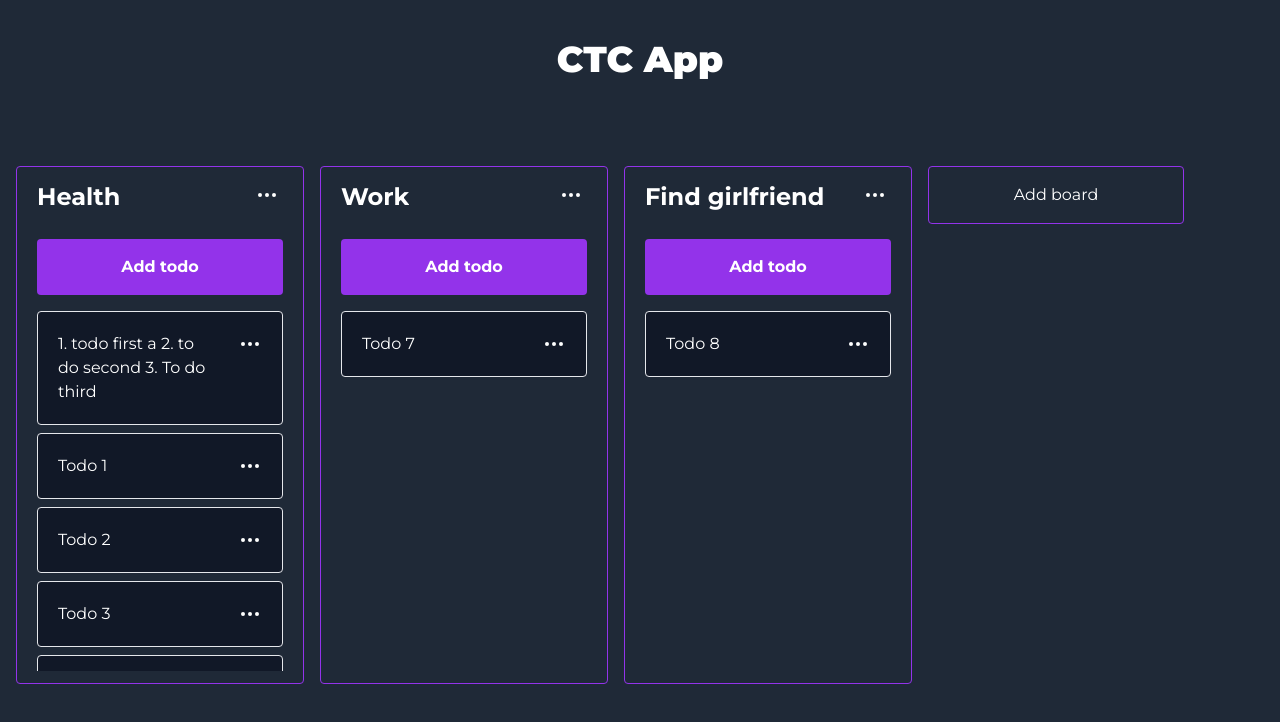
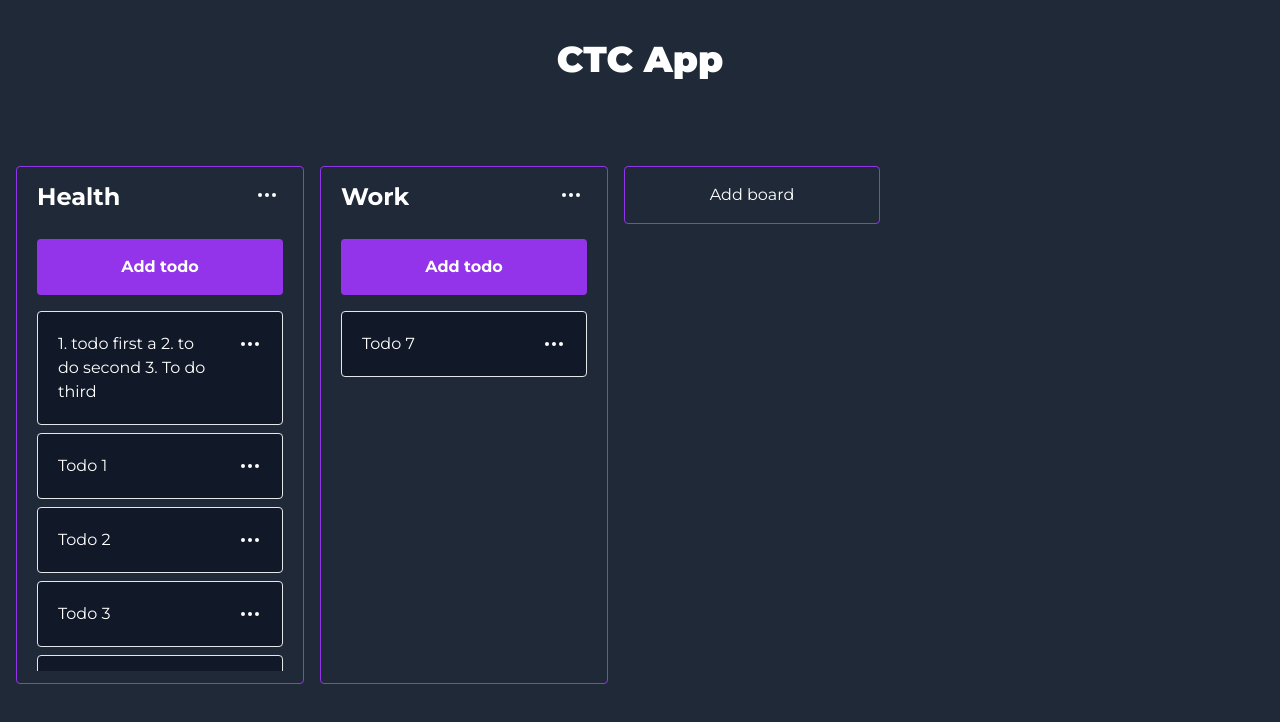
Before and after one commit to RamiRami96/Tartip, a React (Vite) app: page / in a window 1280 px wide. Shown: the top 722 px of the page. Built offline with nearby package versions, Linux system fonts and the light colour scheme.

Commit message:
fix/remove menu component

```diff
--- a/src/state/initialStates/boardState.ts
+++ b/src/state/initialStates/boardState.ts
@@ -34,16 +34,6 @@ export const initialStateBoard: BoardState = {
         },
       ],
     },
-    {
-      id: 3,
-      name: "Find girlfriend",
-      todos: [
-        {
-          id: 8,
-          title: "Todo 8",
-        },
-      ],
-    },
   ],
   currentBoard: null,
   currentTodo: null,
```
